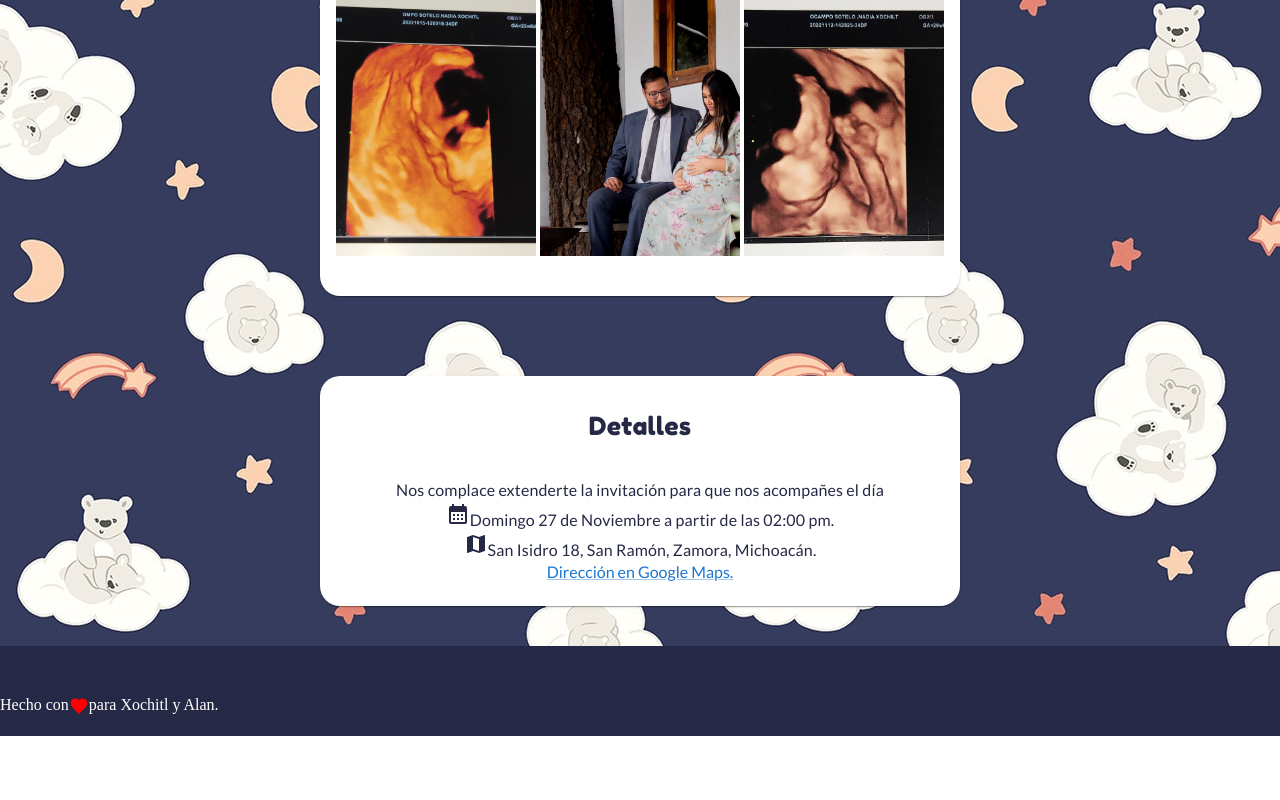
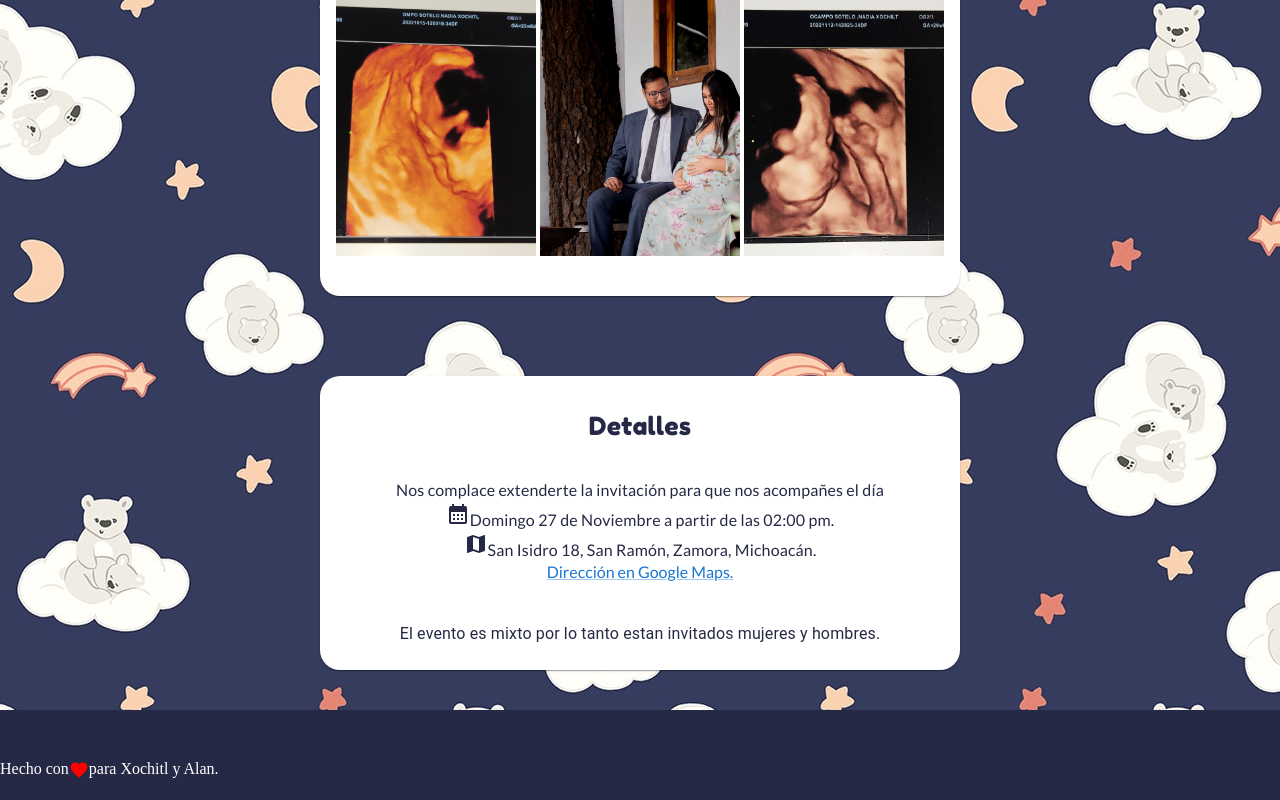
Before and after one commit to codeDude64/baby-showe-invitation, a React (Vite) app: page / in a window 1280 px wide. Shown: the part 2231-3031 px from the top of the page. Before the commit the page ends 2967 px from the top, so only its background shows below. Built offline with nearby package versions, Linux system fonts and the light colour scheme.

Commit message:
add mixto

```diff
--- a/src/components/InvitationContainer/Information/Infomation.tsx
+++ b/src/components/InvitationContainer/Information/Infomation.tsx
@@ -26,6 +26,9 @@ const Information = () => {
         <Link className={classes.desc} href="https://maps.app.goo.gl/qX8P6Jgo8PDztHeP6">
           Dirección en Google Maps.
         </Link>
+        <Typography mt={5}>
+          El evento es mixto por lo tanto estan invitados mujeres y hombres.
+        </Typography>
       </CardContent>
     </Card>
   );
```
